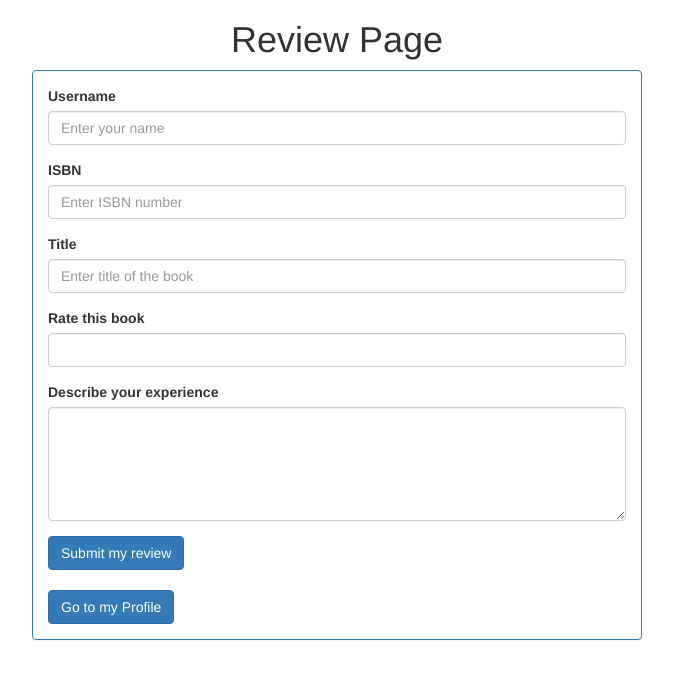
After one commit to VenuGopalJilla/toy-problems, a Flask app: page /review in a window 1280 px wide. The commit adds this page. Shown: the top 679 px of the page, without its empty margins (303-976 px from the left). Run offline with Flask 2, Linux system fonts and the light colour scheme; some libraries are stand-ins or nearby versions.

Commit message:
Review page added.

```diff
--- a/project1/application.py
+++ b/project1/application.py
@@ -41,6 +41,42 @@ db.create_all()
 @app.route("/")
 def index():
     return render_template("index.html")
+
+@app.route("/profile")
+def profile():
+    return render_template("userhome.html", notesdata1 = session["data1"])
+
+@app.route("/review", methods = ['GET', 'POST'])
+def review():
+    if request.method == "GET":
+        return render_template("review.html")
+    else:
+        name = request.form.get('username')
+        isbn = request.form.get('isbn')
+        title = request.form.get('title')
+        rating = request.form.get('rating')
+        description = request.form.get('description')
+        reviews = Review.query.filter_by(username = name).all()
+        for review2 in reviews:
+            print(review2.isbn)
+
+        if (Review.query.filter_by(username = name, isbn = isbn).first() == None) :
+            new_review = Review(username = name, isbn = isbn, title = title, rating = rating, description = description)
+            db.session.add(new_review)
+            db.session.commit()
+            message = "Review added successfully"
+            return render_template("review.html", message = message)
+        else:
+            for review1 in reviews:
+                if (review1.isbn == isbn):
+                    message = "You reviewed this book already. Review another book."
+                    return render_template("review.html", message = message)
+            new_review = Review(username = name, isbn = isbn, title = title, rating = rating, description = description)
+            db.session.add(new_review)
+            db.session.commit()
+            message = "Review added successfully"
+            return render_template("review.html", message = message)
+
 
 @app.route("/logout")
 def logout():
--- a/project1/templates/index.html
+++ b/project1/templates/index.html
@@ -8,7 +8,7 @@
         <h1 style = "text-align: center;">Index Page</h1>
         <br>
         <br>
-        <h3>New User :
-        <a href = "{{ url_for('register') }}" >Click me for Registration.....</a></h3>
+        <h3>New User / Existing User :
+        <a href = "{{ url_for('register') }}" >Click me for Sign Up/Sign In</a></h3>
     </body>
 </html>
--- /dev/null
+++ b/project1/templates/review.html
@@ -0,0 +1,50 @@
+<!DOCTYPE html>
+<html>
+    <head>
+        <title>My Webpage</title>
+        <link href="//maxcdn.bootstrapcdn.com/bootstrap/3.3.0/css/bootstrap.min.css" rel="stylesheet" id="bootstrap-css">
+    </head>
+    <body>
+        <h1 style = "text-align: center;">Review Page</h1>
+
+        <div class="row" style = "margin : 0 auto;">
+            <div class="col-md-6 col-sm-12 col-lg-6 col-md-offset-3">
+                <div class="panel panel-primary">
+                    <div class="panel-body">
+                        <form name="myform" action = "{{ url_for('review') }}" method = "post">
+                            <div class="form-group">
+                                <label for="username">Username</label>
+                                <input id="username" name="username" class="form-control" type="text" placeholder="Enter your name">
+                            </div>
+                            <div class="form-group">
+                                <label for="isbn">ISBN</label>
+                                <input name = "isbn" type="text" class="form-control" id="isbn" placeholder="Enter ISBN number">
+                            </div>
+                            <div class="form-group">
+                                <label for="title">Title</label>
+                                <input id="title" name="title" class="form-control" type="text" placeholder="Enter title of the book">
+                            </div>
+                            <div class="form-group">
+                                <label for="rating">Rate this book</label>
+                                <input id="rating" name="rating"  class="form-control" type="number" min="1" max="5">
+                            </div>
+                            <div class="form-group">
+                                <label for="description">Describe your experience</label>
+                                <textarea name = "description" class="form-control" rows="5"></textarea>
+                            </div>
+
+                            <button id="submit" type="submit" formaction = "{{ url_for('review') }}" value="submit" class="btn btn-primary center">Submit my review</button>
+
+                        </form>
+                        <br>
+                        <form name = "myform1" method = "get">
+                            <button id="submit1" formaction = "{{ url_for('profile') }}" value="submit" class="btn btn-primary center">Go to my Profile</button>
+                        </form>
+
+                    </div>
+                </div>
+            </div>
+        </div>
+        <h3 style = "text-align: center;">{{ message }}</h3>
+    </body>
+</html>
--- a/project1/templates/userhome.html
+++ b/project1/templates/userhome.html
@@ -13,6 +13,12 @@
                 {% endfor %}
             </ul>
         </p>
+        <p>Write a Review : </p>
+
+        <form name="myform12" action = "{{ url_for('review') }}" method = "get">
+            <button id="submit2" type="submit" value="submit" class="btn btn-primary center">Let's review a book</button>
+        </form>
+
         <form name="myform1" action = "{{ url_for('logout') }}" method = "get">
             <button id="submit1" type="submit" value="submit" class="btn btn-primary center">Logout</button>
         </form>
```
Also changed, not shown: project1/models.py (+16 -0 lines), 1 other file.
